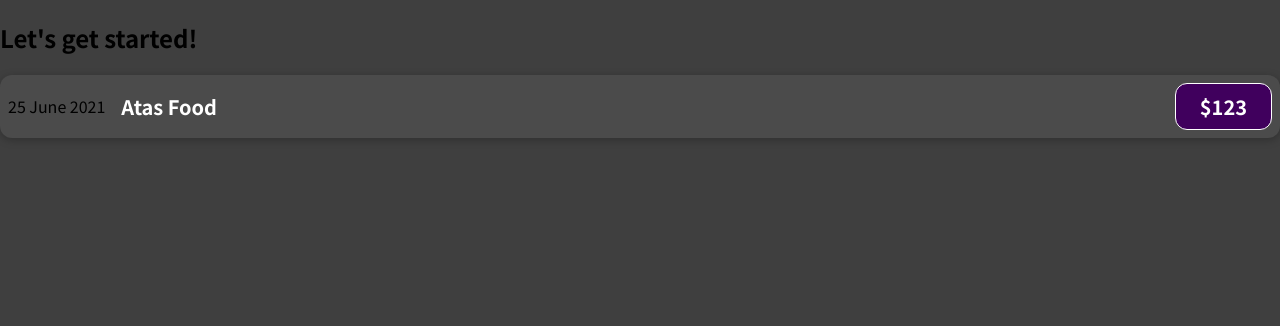
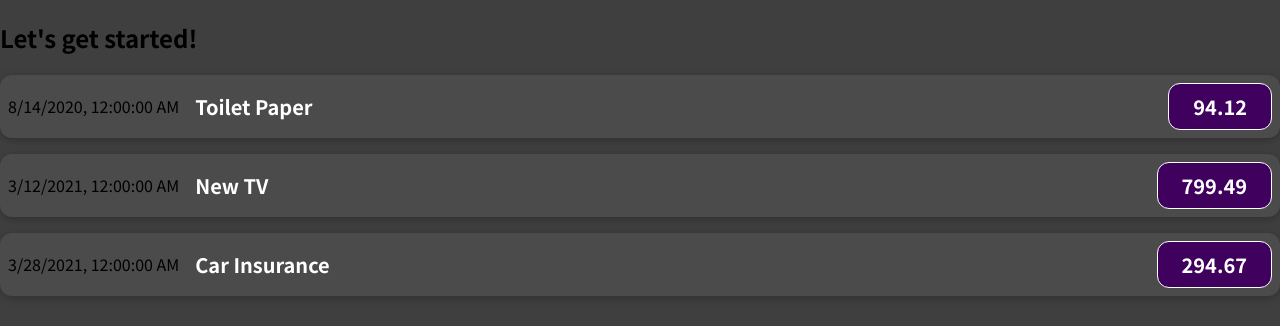
Before and after one commit to PotterHeads/expense-tracker, a JavaScript app: page / in a window 1280 px wide. Shown: the top 326 px of the page. Built offline with nearby package versions, Linux system fonts and the light colour scheme.

Commit message:
add dynamic props

```diff
--- a/src/App.js
+++ b/src/App.js
@@ -1,10 +1,46 @@
 import ExpenseItem from "./components/ExpenseItem";
 
 function App() {
+  const expenses = [
+    {
+      id: "e1",
+      title: "Toilet Paper",
+      amount: 94.12,
+      date: new Date(2020, 7, 14),
+    },
+    { id: "e2", title: "New TV", amount: 799.49, date: new Date(2021, 2, 12) },
+    {
+      id: "e3",
+      title: "Car Insurance",
+      amount: 294.67,
+      date: new Date(2021, 2, 28),
+    },
+    {
+      id: "e4",
+      title: "New Desk (Wooden)",
+      amount: 450,
+      date: new Date(2021, 5, 12),
+    },
+  ];
+
   return (
     <div>
       <h2>Let's get started!</h2>
-      <ExpenseItem></ExpenseItem>
+      <ExpenseItem
+        date={expenses[0].date}
+        title={expenses[0].title}
+        amount={expenses[0].amount}
+      ></ExpenseItem>
+      <ExpenseItem
+        date={expenses[1].date}
+        title={expenses[1].title}
+        amount={expenses[1].amount}
+      ></ExpenseItem>
+      <ExpenseItem
+        date={expenses[2].date}
+        title={expenses[2].title}
+        amount={expenses[2].amount}
+      ></ExpenseItem>
     </div>
   );
 }
--- a/src/components/ExpenseItem.js
+++ b/src/components/ExpenseItem.js
@@ -1,12 +1,12 @@
 import "./ExpenseItem.css";
 
-function ExpenseItem() {
+function ExpenseItem(props) {
   return (
     <div className="expense-item">
-      <span>25 June 2021</span>
+      <span>{props.date.toLocaleString()}</span>
       <div className="expense-item__description">
-        <h2>Atas Food</h2>
-        <span className="expense-item__price">$123</span>
+        <h2>{props.title}</h2>
+        <span className="expense-item__price">{props.amount}</span>
       </div>
     </div>
   );
```
Also changed, not shown: 1 other file (tests, documents, lock files or other folders).
